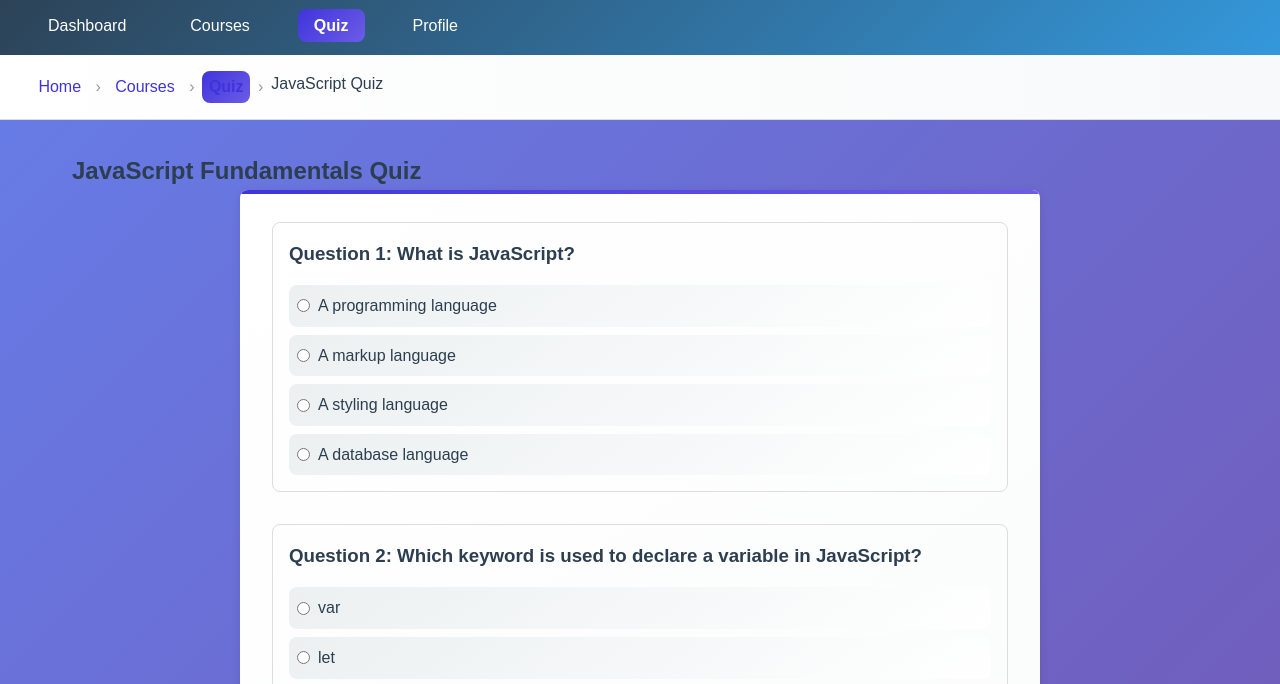
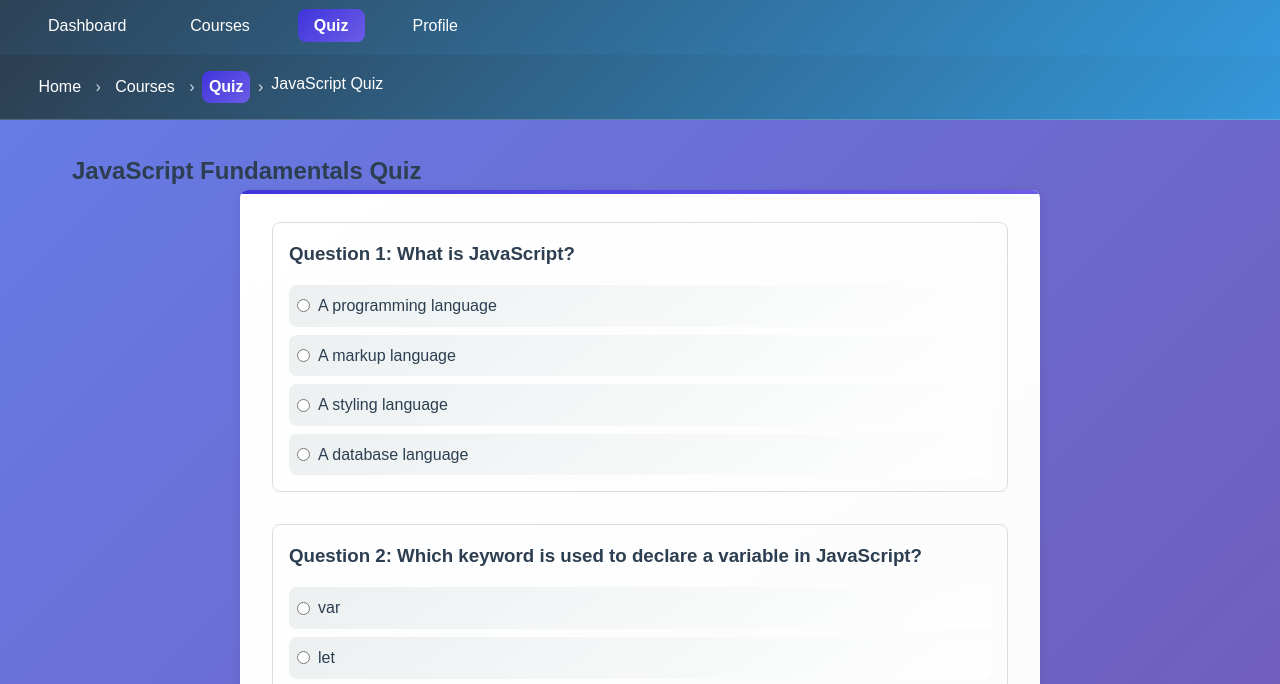
Before and after one commit to veerendra4401/Veerendra_.NetFSD_upGrad_Batch1_Python, a website: page MiniProject 1/quiz.html in a window 1280 px wide. Shown: the part 70-754 px from the top of the page. Drawn offline with Linux system fonts and the light colour scheme.

Commit message:
Refactor breadcrumb styles
Updated breadcrumb styles for improved visibility

```diff
--- a/MiniProject 1/style.css
+++ b/MiniProject 1/style.css
@@ -71,9 +71,8 @@ nav a[aria-current="page"] {
 /* Breadcrumb Navigation */
 .breadcrumb {
     padding: 1rem 2rem;
-    background: white;
-    border-bottom: 1px solid #ddd;
-    background: linear-gradient(to right, #ffffff, #f8f9fa);
+    background: var(--primary-gradient);
+    border-bottom: 1px solid rgba(255,255,255,0.2);
 }
 
 .breadcrumb ol {
@@ -86,18 +85,28 @@ nav a[aria-current="page"] {
 .breadcrumb li:not(:last-child)::after {
     content: "›";
     margin-left: 0.5rem;
-    color: #999;
+    color: rgba(255,255,255,0.8);
 }
 
 /* override nav link styles so breadcrumbs aren't affected */
+.breadcrumb a,
+.breadcrumb a:link,
+.breadcrumb a:visited {
+    color: white !important;
+    text-decoration: none;
+}
+
 .breadcrumb a {
-    color: var(--secondary-color);
-    text-decoration: none;
     padding: 0.2rem 0.4rem;
     display: inline-block;
     border-radius: var(--border-radius);
     transition: var(--transition);
     background-color: transparent !important;
+}
+
+/* Ensure current breadcrumb item (not a link) is legible */
+.breadcrumb li[aria-current="page"] {
+    color: white;
 }
 
 .breadcrumb a::after {
```
